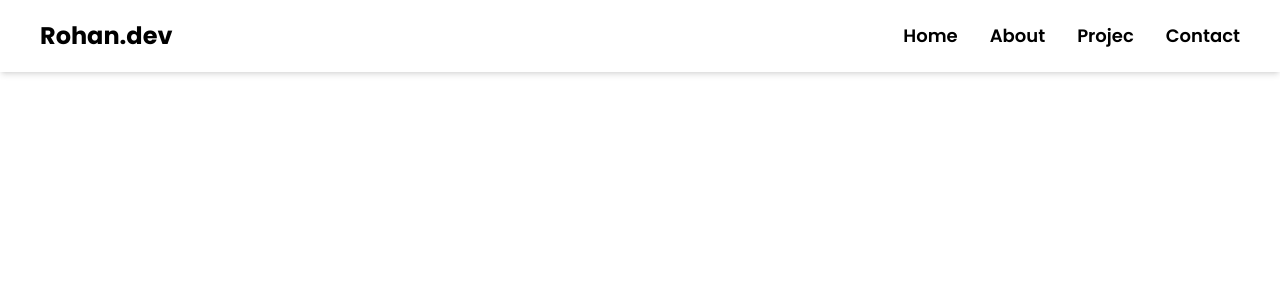
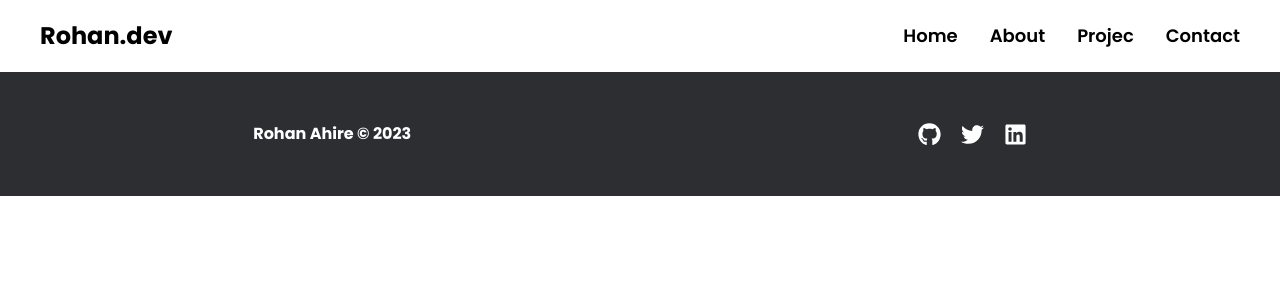
Before and after one commit to rohann06/Rohan.dev, a Next.js app: page / in a window 1280 px wide. Shown: the top 300 px of the page. Built offline with nearby package versions, Linux system fonts and the light colour scheme.

Commit message:
footer  added

```diff
--- /dev/null
+++ b/components/Footer.js
@@ -0,0 +1,41 @@
+import React from "react";
+import { FaGithub, FaTwitter, FaLinkedin } from "react-icons/fa";
+
+const Footer = () => {
+  return (
+    <div className=" bg-[#2d2e32] text-white flex flex-col lg:flex-row items-center lg:justify-around font-bold py-[50px] gap-y-5">
+      <p>Rohan Ahire © 2023</p>
+
+      <div className=" flex items-center gap-5 text-[23px] ">
+        <a
+          href="https://github.com/rohanA6"
+          target="_blank"
+          rel="noopener noreferrer"
+          className=" hover:scale-125 duration-150 ease-in-out"
+        >
+          <FaGithub />
+        </a>
+
+        <a
+          href="https://twitter.com/rohanahire06"
+          target="_blank"
+          rel="noopener noreferrer"
+          className=" hover:scale-125 duration-150 ease-in-out"
+        >
+          <FaTwitter />
+        </a>
+
+        <a
+          href="https://www.linkedin.com/in/rohan-ahire-652001/"
+          target="_blank"
+          rel="noopener noreferrer"
+          className=" hover:scale-125 duration-150 ease-in-out"
+        >
+          <FaLinkedin />
+        </a>
+      </div>
+    </div>
+  );
+};
+
+export default Footer;
--- a/components/Navbar.js
+++ b/components/Navbar.js
@@ -23,7 +23,7 @@ const Navbar = () => {
         <p onClick={() => setNavOpen(!navOpen)}  className=" lg:hidden  text-3xl flex justify-end py-[20px] px-[40px]">
             <RxCross2/>
         </p>
-        <p onClick={() => setNavOpen(!navOpen)} className=" cursor-pointer hover:text-[#147efb] duration-300 my-10 lg:my-0">Home</p>
+        <p onClick={() => setNavOpen(!navOpen)} className=" cursor-pointer hover:text-[#147efb] duration-300 mt-24 my-10 lg:my-0">Home</p>
 
         <p onClick={() => setNavOpen(!navOpen)} className=" cursor-pointer hover:text-[#147efb] duration-300 my-10 lg:my-0">About</p>
 
--- /dev/null
+++ b/components/layout.js
@@ -0,0 +1,15 @@
+import React from 'react'
+import Footer from './Footer'
+import Navbar from './Navbar'
+
+const Layout = ({children}) => {
+  return (
+    <div>
+        <Navbar/>
+        {children}
+        <Footer/>
+    </div>
+  )
+}
+
+export default Layout
--- a/pages/_app.js
+++ b/pages/_app.js
@@ -1,7 +1,12 @@
-import '../styles/globals.css'
+import Layout from "../components/layout";
+import "../styles/globals.css";
 
 function MyApp({ Component, pageProps }) {
-  return <Component {...pageProps} />
+  return (
+    <Layout>
+      <Component {...pageProps} />
+    </Layout>
+  );
 }
 
-export default MyApp
+export default MyApp;
--- a/pages/index.js
+++ b/pages/index.js
@@ -1,5 +1,4 @@
 import Head from "next/head";
-import Navbar from "../components/Navbar";
 
 export default function Home() {
   return (
@@ -12,7 +11,6 @@ export default function Home() {
 
       <main>
         <div>
-          <Navbar />
         </div>
       </main>
     </div>
```
